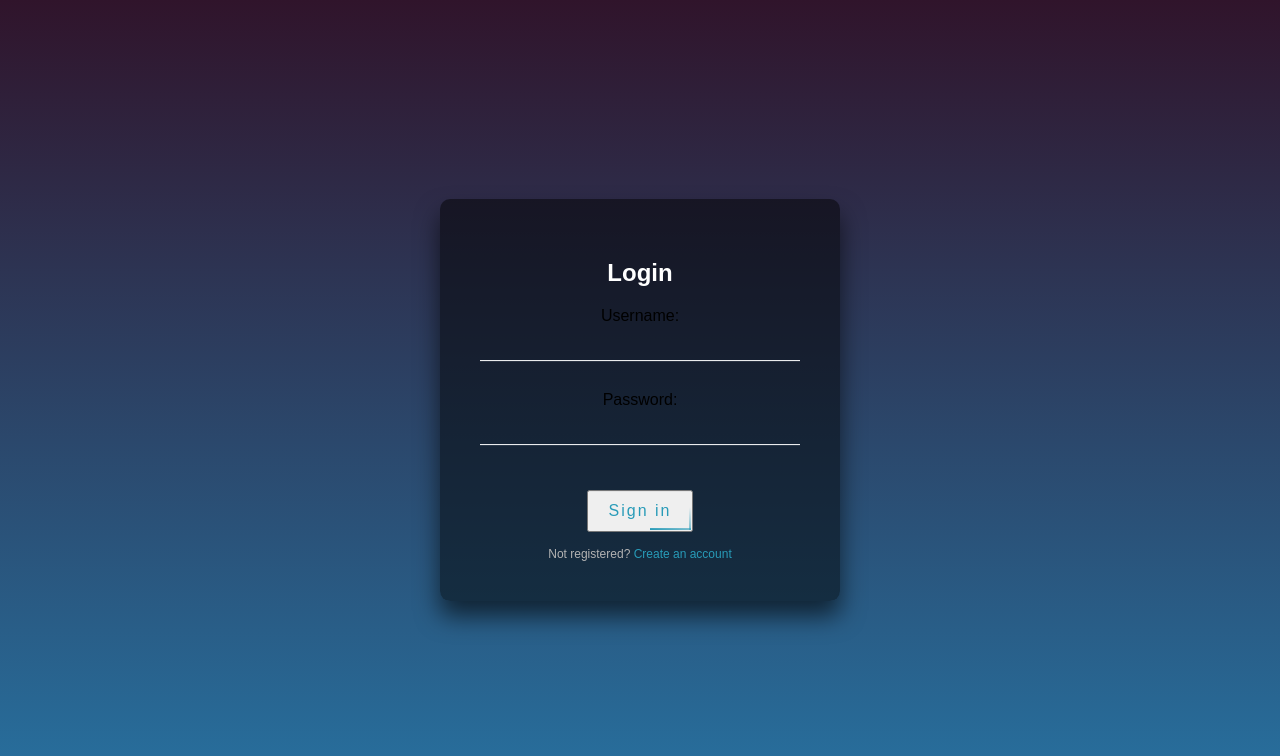
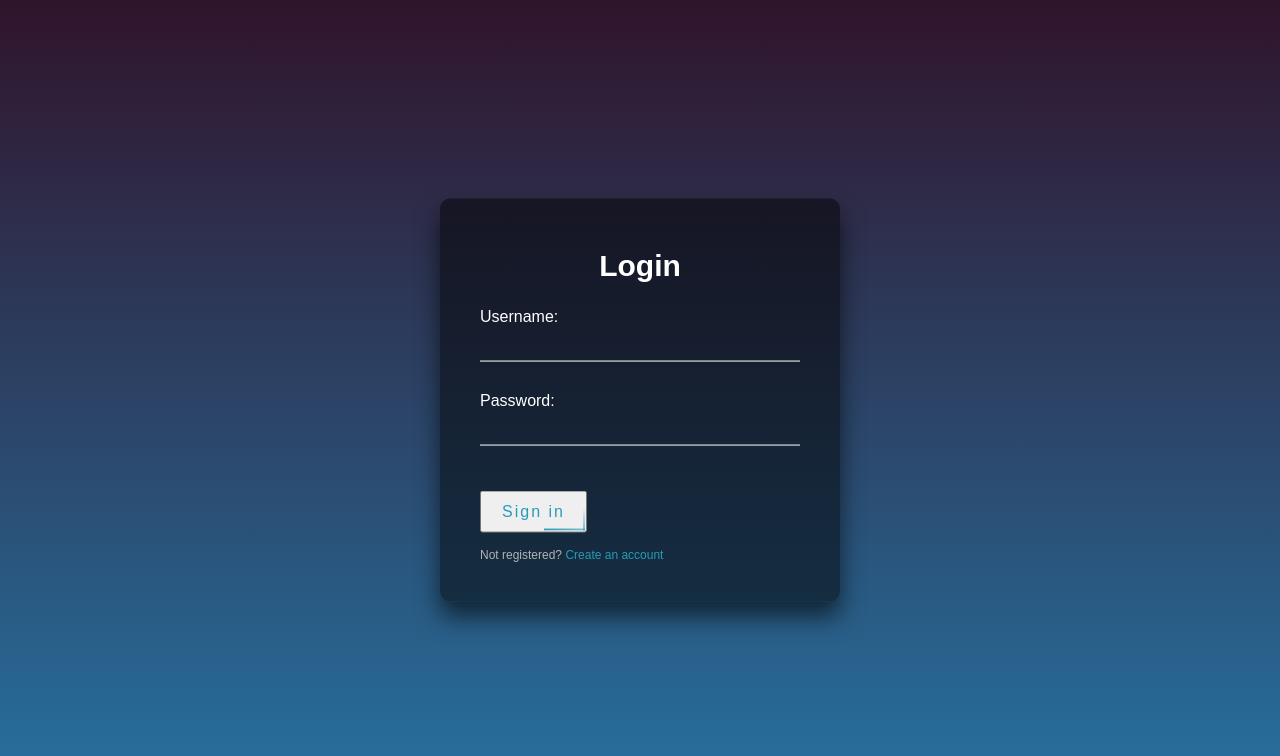
Before and after one commit to potgon/ATP, a Django app: template src/app/dashboard/templates/web_index.html in a window 1280 px wide. Shown: the top 756 px of the page. Run offline with Django 3.2, Linux system fonts and the light colour scheme; the template is opened without the code that fills it, so the values that code supplies are empty.

Commit message:
Changed label color and alignment, h2 centered

```diff
--- a/src/app/static/css/login.css
+++ b/src/app/static/css/login.css
@@ -1,33 +1,38 @@
 @import url(https://fonts.googleapis.com/css?family=Poppins:300);
+
 html {
   height: 100%;
 }
-body{
- margin:0;
- padding:0;
+
+body {
+  margin: 0;
+  padding: 0;
   font-family: sans-serif;
   background: linear-gradient(#30142b, #2772a1);
 }
+
 .login-page {
   width: 400px;
   padding: 8% 0 0;
   margin: auto;
 }
+
 .form {
   position: relative;
   z-index: 1;
-  text-align: center;
+  text-align: left;
   position: absolute;
   top: 50%;
   left: 50%;
   width: 400px;
   padding: 40px;
   transform: translate(-50%, -50%);
-  background: rgba(0,0,0,.5);
+  background: rgba(0, 0, 0, .5);
   box-sizing: border-box;
-  box-shadow: 0 15px 25px rgba(0,0,0,.6);
+  box-shadow: 0 15px 25px rgba(0, 0, 0, .6);
   border-radius: 10px;
 }
+
 .form input {
   width: 100%;
   padding: 10px 0;
@@ -40,23 +45,33 @@ body{
   background: transparent;
 
 }
-h2{
- color:white;
+
+h2 {
+  font-size: 30px;
+  margin-top: 10px;
+  text-align: center;
+  color: white;
 }
 
+label {
+  color: white;
+}
 
 .form .message {
   margin: 15px 0 0;
   color: #b3b3b3;
   font-size: 12px;
 }
+
 .form .message a {
   color: #289bb8;
   text-decoration: none;
 }
+
 .form .register-form {
   display: none;
 }
+
 .btn {
   position: relative;
   display: inline-block;
@@ -69,6 +84,7 @@ h2{
   margin-top: 15px;
   letter-spacing: 2px
 }
+
 .btn:hover {
   background: #289bb8;
   color: #fff;
@@ -97,7 +113,9 @@ h2{
   0% {
     left: -100%;
   }
-  50%,100% {
+
+  50%,
+  100% {
     left: 100%;
   }
 }
@@ -116,7 +134,9 @@ h2{
   0% {
     top: -100%;
   }
-  50%,100% {
+
+  50%,
+  100% {
     top: 100%;
   }
 }
@@ -135,7 +155,9 @@ h2{
   0% {
     right: -100%;
   }
-  50%,100% {
+
+  50%,
+  100% {
     right: 100%;
   }
 }
@@ -154,7 +176,9 @@ h2{
   0% {
     bottom: -100%;
   }
-  50%,100% {
+
+  50%,
+  100% {
     bottom: 100%;
   }
 }
```
Lines whose indentation alone changed are shown as unchanged.
